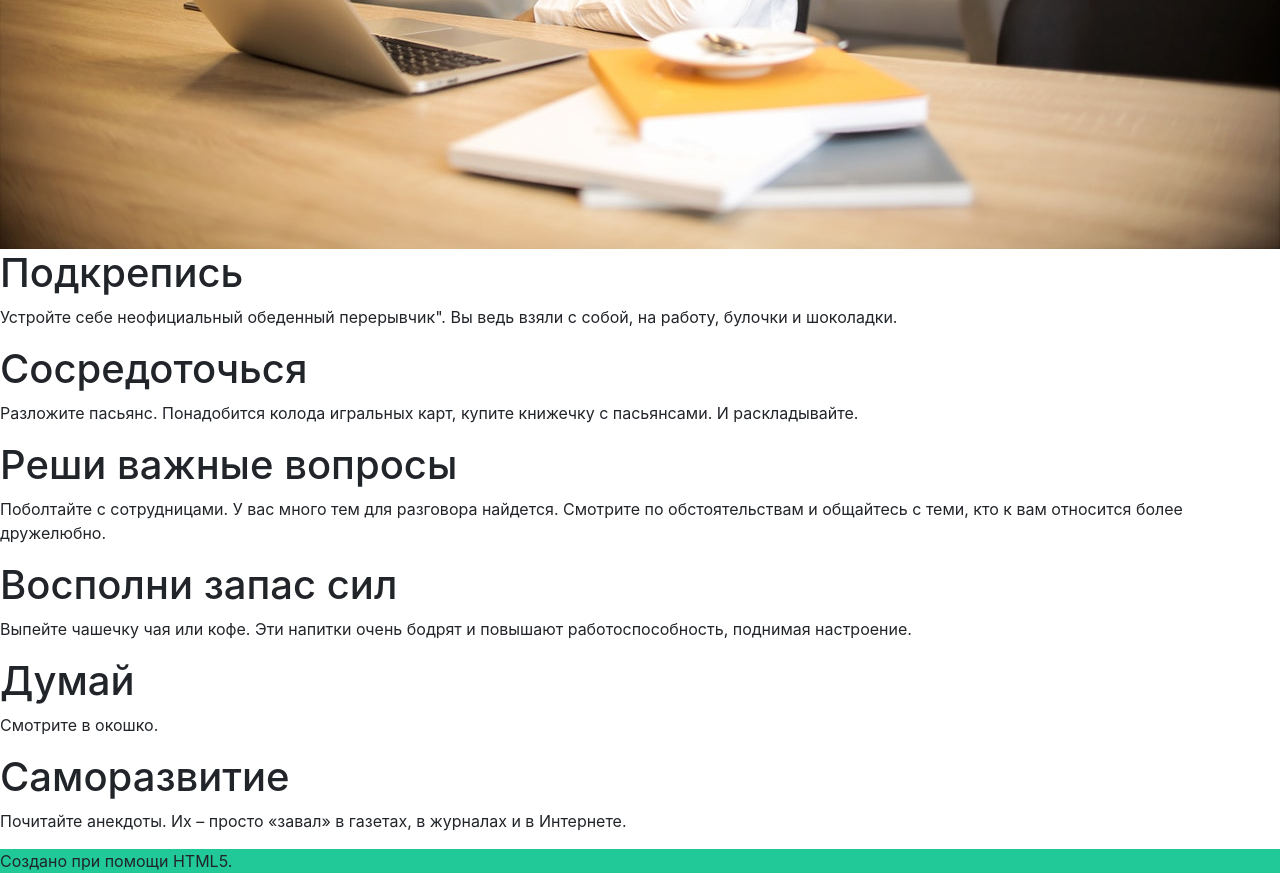
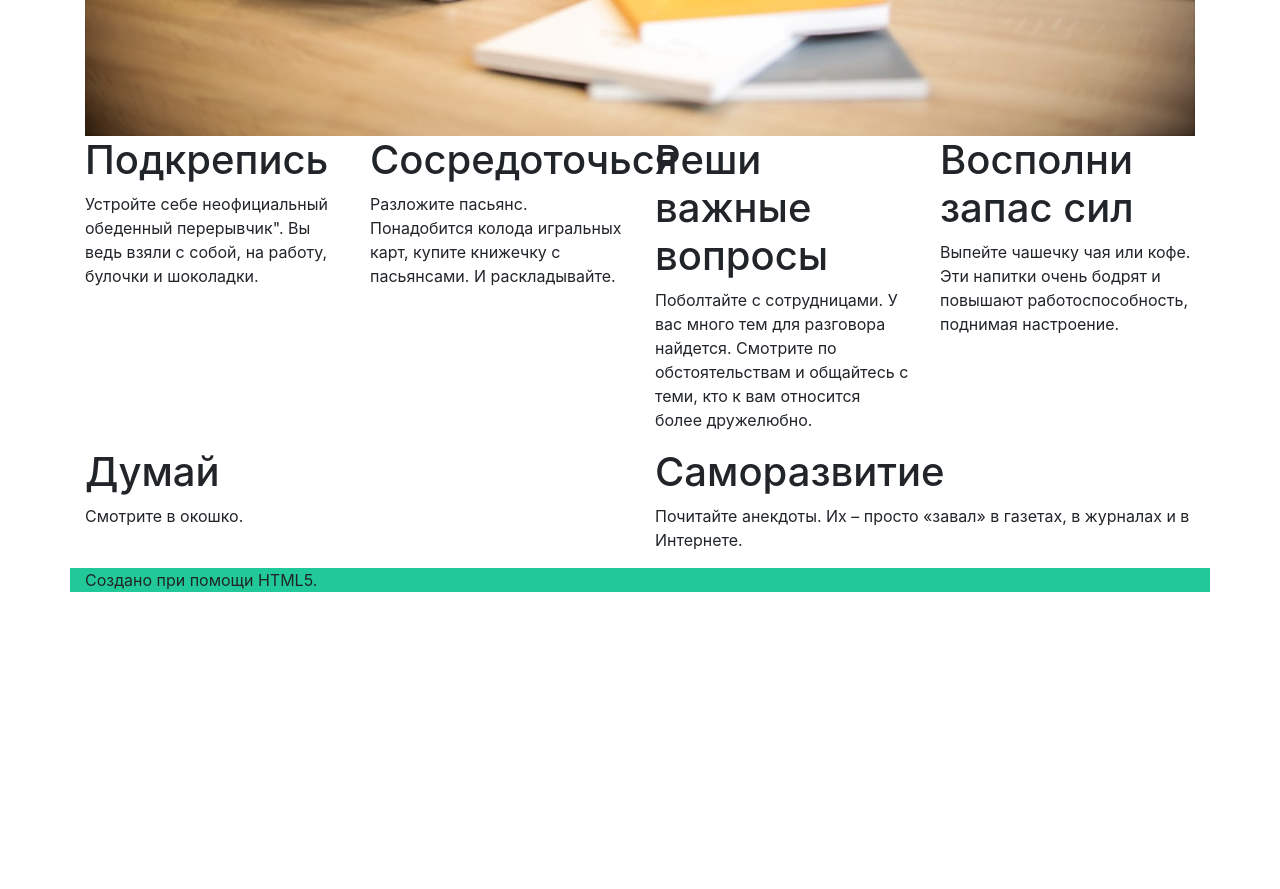
Before and after one commit to ernest-rakhmatulin/bootstrap, a plain HTML site: page index.html in a window 1280 px wide. Shown: the part 900-1789 px from the top of the page. After the commit the page ends 1508 px from the top, so only its background shows below. Drawn offline with Linux system fonts and the light colour scheme.

Commit message:
Added columns and rows

```diff
--- a/index.html
+++ b/index.html
@@ -27,41 +27,42 @@
 
 <body>
 
-    <header>
+    <header class="container">
         <h1>Будьте счастливы!</h1>
     </header>
 
-    <main>
-        <section>
-            <h1>Чем заняться на работе если скучно?</h1>
-            <p>Вообще-то, дорогие мои, на работе работать нужно. Но если не хочется, то:</p>
-            <img src="images/pexels-photo-927451.jpeg">
-            <section>
+    <main class="container">
+        <h1>Чем заняться на работе если скучно?</h1>
+        <p>Вообще-то, дорогие мои, на работе работать нужно. Но если не хочется, то:</p>
+        <img src="images/pexels-photo-927451.jpeg" class="img-fluid">
+
+        <section class="row">
+            <section class="col-lg-3 col-md-4 col-12">
                 <h1>Подкрепись</h1>
                 <p>Устройте себе неофициальный обеденный перерывчик". Вы ведь взяли с собой, на работу, булочки и
                     шоколадки.</p>
             </section>
-            <section>
+            <section class="col-lg-3 col-md-4 col-12">
                 <h1>Сосредоточься</h1>
                 <p>Разложите пасьянс. Понадобится колода игральных карт, купите книжечку с пасьянсами. И раскладывайте.</p>
             </section>
 
-            <section>
+            <section class="col-lg-3 col-md-4 col-12">
                 <h1>Реши важные вопросы</h1>
                 <p>Поболтайте с сотрудницами. У вас много тем для разговора найдется. Смотрите по обстоятельствам и
                     общайтесь с
                     теми, кто к вам относится более дружелюбно.</p>
             </section>
-            <section>
+            <section class="col-lg-3 col-md-4 col-12">
                 <h1>Восполни запас сил</h1>
                 <p>Выпейте чашечку чая или кофе. Эти напитки очень бодрят и повышают работоспособность, поднимая
                     настроение.</p>
             </section>
-            <section>
+            <section class="col-lg-6 col-md-4 col-12">
                 <h1>Думай</h1>
                 <p>Смотрите в окошко.</p>
             </section>
-            <section>
+            <section class="col-lg-6 col-md-4 col-12">
                 <h1>Саморазвитие</h1>
                 <p>Почитайте анекдоты. Их – просто «завал» в газетах, в журналах и в Интернете.</p>
             </section>
@@ -69,7 +70,7 @@
     </main>
 
 
-    <footer>
+    <footer class="container">
         <p>Создано при помощи HTML5. </p>
     </footer>
 
```
